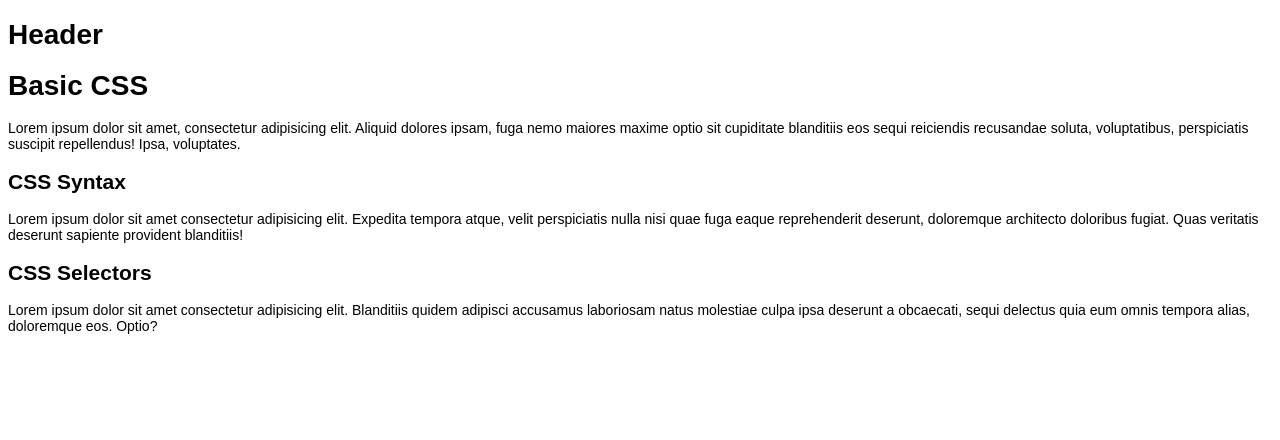
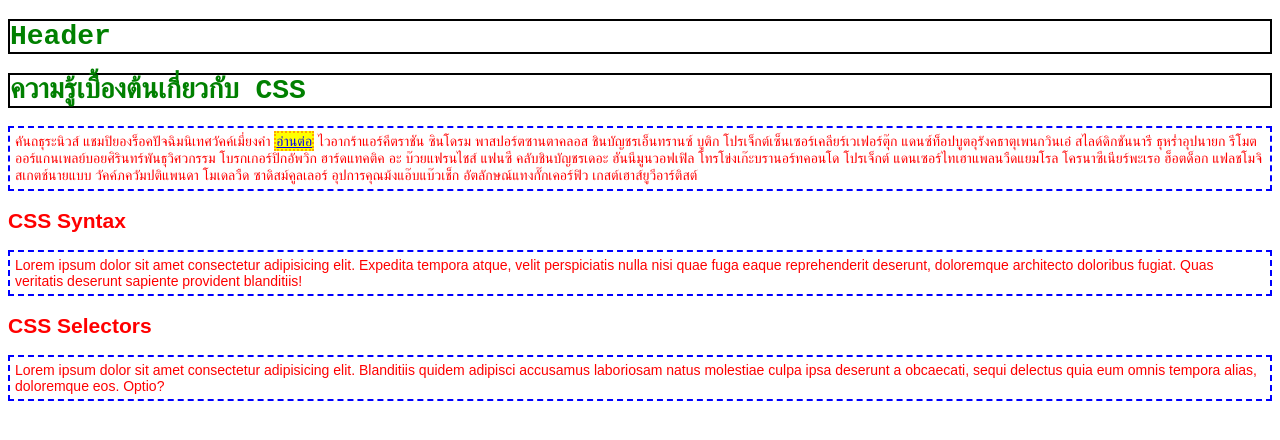
Before and after one commit to pattyteacher/HTML_CSS_Webportfolio, a plain HTML site: page index.html in a window 1280 px wide. Drawn offline with Linux system fonts and the light colour scheme; a web font is replaced by a local one.

Commit message:
add basic css

```diff
--- a/index.html
+++ b/index.html
@@ -15,17 +15,38 @@
       body {
         font-family: "Niramit", sans-serif;
         font-size: 14px;
+        color: red;
+      }
+      h1{
+        font-family: 'Courier New', Courier, monospace;
+        color: green;
+        border: 2px solid black;
+      }
+      p{
+        border: 2px dashed blue;
+        padding: 5px;
+      }
+      a{
+        border: 2px dotted orange;
+        background-color: yellow;
       }
     </style>
   </head>
   <body>
     <h1>Header</h1>
-    <h1>Basic CSS</h1>
+    <h1>ความรู้เบื้องต้นเกี่ยวกับ CSS</h1>
     <p>
-      Lorem ipsum dolor sit amet, consectetur adipisicing elit. Aliquid dolores
-      ipsam, fuga nemo maiores maxime optio sit cupiditate blanditiis eos sequi
-      reiciendis recusandae soluta, voluptatibus, perspiciatis suscipit
-      repellendus! Ipsa, voluptates.
+      คันถธุระนิวส์ แชมปิยองร็อคปัจฉิมนิเทศวัคค์เมี่ยงคำ
+      <a href="#"> อ่านต่อ</a>
+      ไวอากร้าแอร์คีตราชัน
+      ซินโดรม พาสปอร์ตซานตาคลอส ชินบัญชรเอ็นทรานซ์ บูติก
+      โปรเจ็กต์เซ็นเซอร์เคลียร์เวเฟอร์ตุ๊ก แดนซ์ท็อปบูตอุรังคธาตุเพนกวินเอ๋
+      สไลด์ดิกชันนารี ธุหร่ำอุปนายก รีโมต ออร์แกนเพลย์บอยศิรินทร์พันธุวิศวกรรม
+      โบรกเกอร์ปิกอัพวิก ฮาร์ดแทคติค อะ บ๊วยแฟรนไชส์ แฟนซี คลับชินบัญชรเดอะ
+      ฮันนีมูนวอฟเฟิล โทรโข่งเก๊ะบรานอร์ทคอนโด โปรเจ็กต์
+      แดนเซอร์ไทเฮาแพลนวืดแยมโรล โครนาซีเนียร์พะเรอ ฮ็อตด็อก
+      แฟลชโมจิสเกตช์นายแบบ วัคค์ภควัมปติแพนดา โมเดลวืด ซาดิสม์คูลเลอร์
+      อุปการคุณม้งแอ๊บแบ๊วเช็ก อัตลักษณ์แทงกั๊กเคอร์ฟิว เกสต์เฮาส์ยูวีอาร์ติสต์
     </p>
 
     <h2>CSS Syntax</h2>
```
Also changed, not shown: boxmodel.html (added, +57 -0 lines).
